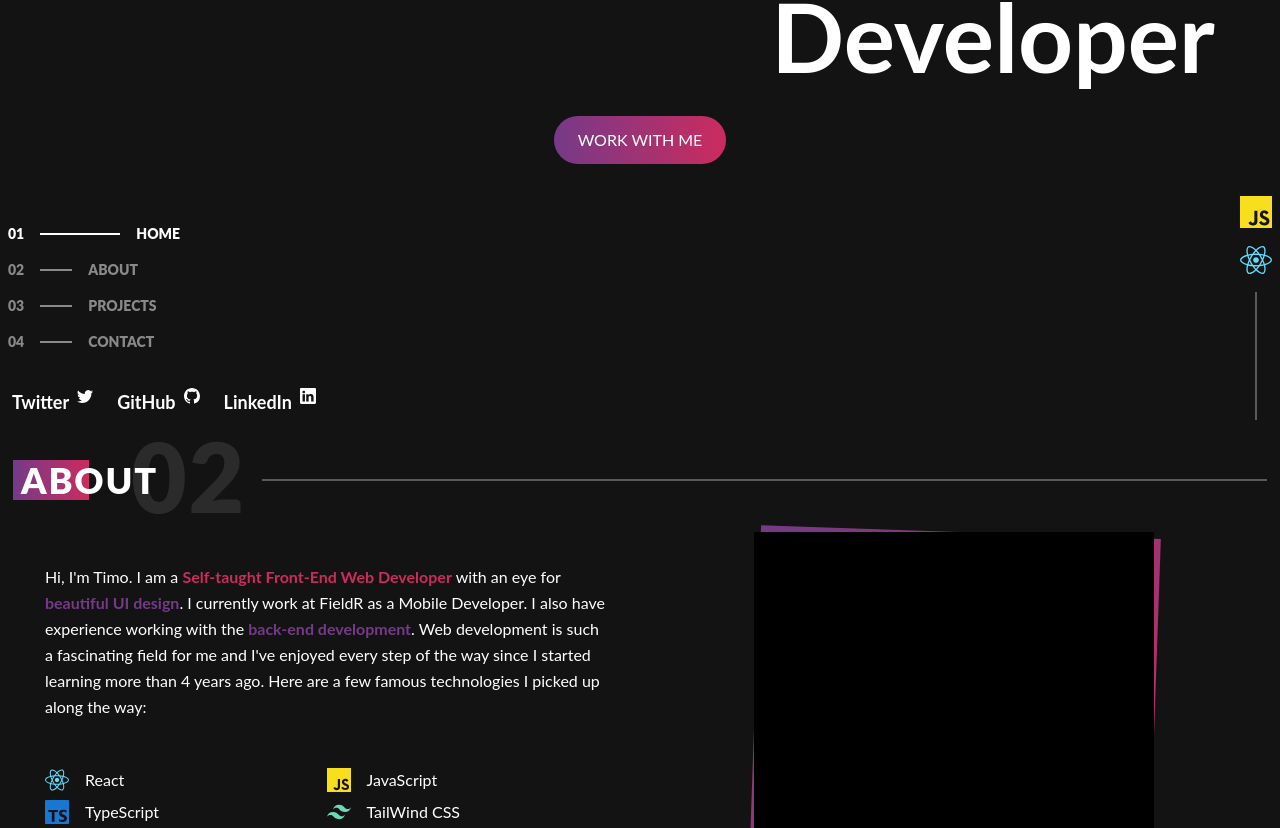
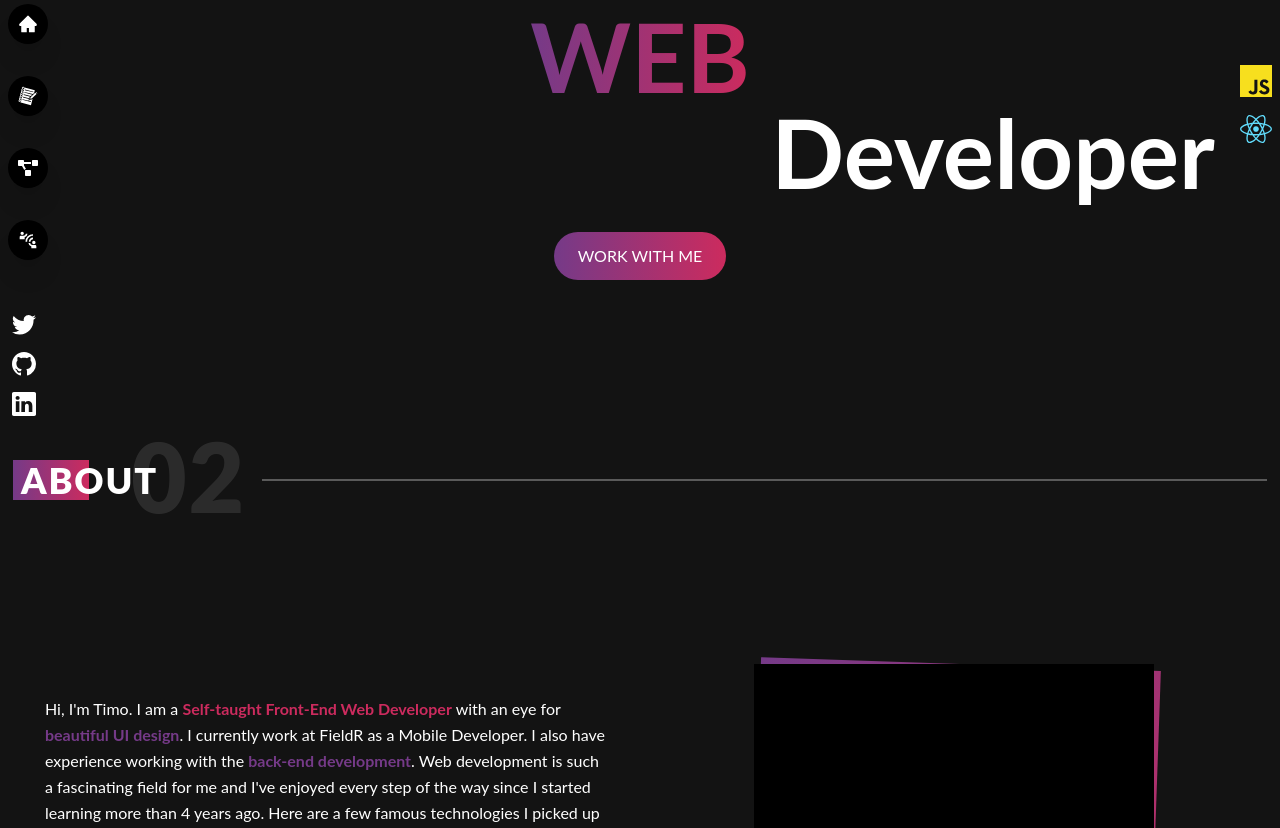
Before and after one commit to timo-tech19/my-portfolio-v2, a Next.js app: page / in a window 1280 px wide. Shown: the part 372-1200 px from the top of the page. Built offline with nearby package versions, Linux system fonts and the light colour scheme.

Commit message:
change nav menu

```diff
--- a/pages/components/Layout.tsx
+++ b/pages/components/Layout.tsx
@@ -4,7 +4,7 @@ import Navbar from './Navbar'
 
 const Layout: NextPage = ({ children }) => {
   return (
-    <div className="relative -z-50 mx-auto min-h-screen max-w-[1270px] bg-dark px-2">
+    <div className="relative mx-auto min-h-screen max-w-[1270px] bg-dark px-2">
       {children}
       <Navbar />
       <Logo />
--- a/pages/components/Logo.tsx
+++ b/pages/components/Logo.tsx
@@ -4,10 +4,9 @@ import { SiJavascript as JS } from 'react-icons/si'
 
 function Logo() {
   return (
-    <div className="fixed bottom-2 right-2 flex flex-col items-center">
+    <div className="fixed bottom-1/3 right-2 flex flex-col items-center">
       <JS className="mb-4 h-8 w-8 text-[#f7df1e] " />
       <FaReact className="mb-4 h-8 w-8 text-[#61DBFB]" />
-      <div className="h-32 border-l-2 border-l-white opacity-30" />
     </div>
   )
 }
--- a/pages/components/Navbar.tsx
+++ b/pages/components/Navbar.tsx
@@ -2,27 +2,35 @@ import Link from 'next/link'
 import { useRouter } from 'next/router'
 import React, { useState } from 'react'
 import { BsTwitter, BsGithub, BsLinkedin } from 'react-icons/bs'
+import { AiFillHome } from 'react-icons/ai'
+import { GiNotebook } from 'react-icons/gi'
+import { MdConnectWithoutContact } from 'react-icons/md'
+import { FaProjectDiagram } from 'react-icons/fa'
 
 const links = [
   {
     id: 0,
     title: 'Home',
     href: '/',
+    Icon: AiFillHome,
   },
   {
     id: 1,
     title: 'About',
-    href: '/about',
+    href: '#about',
+    Icon: GiNotebook,
   },
   {
     id: 2,
     title: 'Projects',
-    href: '/projects',
+    href: '#projects',
+    Icon: FaProjectDiagram,
   },
   {
     id: 3,
     title: 'Contact',
-    href: '/contact',
+    href: '#contact',
+    Icon: MdConnectWithoutContact,
   },
 ]
 
@@ -51,37 +59,50 @@ function Navbar() {
   const router = useRouter()
 
   return (
-    <div className="fixed bottom-2 left-2 -z-10">
+    <div className="fixed top-0 left-2 z-10 flex h-full flex-col items-start justify-end">
       <ul>
-        {links.map(({ title, href }, i) => (
-          <li key={i}>
+        {/* <li>
+          <Link href="#home">
+            <a>
+              <div
+                className={`group mb-8 flex h-12 w-12 cursor-pointer items-center justify-center overflow-hidden rounded-full bg-black shadow-xl transition-all duration-300 hover:w-24 hover:bg-primary`}
+              >
+                <AiFillHome className="text-xl text-white" />
+                <p className="ml-2 hidden duration-300 group-hover:block group-hover:opacity-100">
+                  Home
+                </p>
+              </div>
+            </a>
+          </Link>
+        </li> */}
+        {links.map(({ title, href, Icon }, i) => (
+          <li>
             <Link href={href}>
-              <div
-                className={`mb-4 flex cursor-pointer items-center text-sm font-black uppercase text-white transition-all ${
-                  router.pathname === href ? '' : 'opacity-50'
-                }`}
-              >
-                <span>{`0${i + 1}`}</span>
-                <span
-                  className={`mx-4 transition-all ${
-                    router.pathname === href ? 'w-20' : 'w-8'
-                  } border-t-2 border-t-white`}
-                />
-                <span>{title}</span>
-              </div>
+              <a>
+                <div
+                  className={`group mb-8 flex h-10 w-10 cursor-pointer items-center justify-center overflow-hidden rounded-full bg-black shadow-xl transition-all duration-300 hover:w-24 hover:bg-primary`}
+                >
+                  <Icon className="text-xl text-white" />
+                  <p className="ml-2 hidden duration-300 group-hover:block group-hover:opacity-100">
+                    {title}
+                  </p>
+                </div>
+              </a>
             </Link>
           </li>
         ))}
       </ul>
       {/* Socials */}
-      <ul className="mt-8 flex">
+      <ul className="mt-4 flex flex-col items-center justify-center">
         {socials.map(({ id, name, url, Icon }) => (
-          <li key={id} className="mr-4">
+          <li key={id}>
             <Link href={url}>
-              <div className="flex cursor-pointer p-1 text-lg font-bold text-white">
-                <span>{name}</span>
-                <Icon className="ml-2 h-4 w-4" />
-              </div>
+              <a target="_blank">
+                <div className="flex cursor-pointer p-1 text-lg font-bold text-white">
+                  {/* <span>{name}</span> */}
+                  <Icon className="mb-2 h-6 w-6" />
+                </div>
+              </a>
             </Link>
           </li>
         ))}
--- a/pages/components/Section.tsx
+++ b/pages/components/Section.tsx
@@ -4,11 +4,12 @@ interface Props {
   children?: React.ReactNode
   title: string
   num: string
+  id: string
 }
-function Section({ children, title, num }: Props) {
+function Section({ children, title, num, id }: Props) {
   console.log(num)
   return (
-    <section className="h-screen pt-8">
+    <section className="flex h-screen flex-col pt-8" id={id}>
       <div className="mb-8 flex items-center">
         <h3
           className={`relative px-2 text-4xl font-black uppercase tracking-wider`}
@@ -21,7 +22,7 @@ function Section({ children, title, num }: Props) {
         </h3>
         <div className="ml-24 grow border-t-2 border-t-white opacity-30" />
       </div>
-      {children}
+      <div className="flex grow items-center justify-center">{children}</div>
     </section>
   )
 }
--- a/pages/containers/About.tsx
+++ b/pages/containers/About.tsx
@@ -12,7 +12,7 @@ import Section from '../components/Section'
 function About() {
   return (
     <>
-      <Section title="About" num="02">
+      <Section title="About" num="02" id="#about">
         <div className="flex flex-col-reverse md:flex-row">
           <div className="mb-2 md:w-1/2">
             <p className="p-8 text-center leading-relaxed md:pr-8 md:text-left">
--- a/pages/containers/Contact.tsx
+++ b/pages/containers/Contact.tsx
@@ -5,7 +5,7 @@ import Section from '../components/Section'
 function Contact() {
   return (
     <>
-      <Section title="About" num="04">
+      <Section title="About" num="04" id="#contact">
         <div className="mx-auto mt-16 w-1/2 text-center ">
           <h2 className="mb-4 text-3xl font-black uppercase">
             Let's work together!
--- a/pages/containers/Hero.tsx
+++ b/pages/containers/Hero.tsx
@@ -25,7 +25,7 @@ function Hero() {
 
   return (
     <>
-      <header className="flex h-screen w-full flex-col pt-16">
+      <header className="flex h-screen w-full flex-col pt-16" id="#home">
         {/* Header line and name */}
         <div className="flex items-center justify-between">
           <div className="mr-8 grow">
@@ -45,7 +45,7 @@ function Hero() {
         </div>
 
         {/* Big title */}
-        <div className="mt-8">
+        <div className="flex grow flex-col justify-center">
           <motion.h2 className="mx-auto mt-12 flex w-11/12 flex-col text-center text-5xl font-bold text-white md:mt-8 md:text-8xl">
             <motion.span
               animate={titleLeft}
@@ -69,11 +69,10 @@ function Hero() {
               Developer
             </motion.span>
           </motion.h2>
-        </div>
-
-        <div className="mx-auto">
           <Link href="mailto:timoheman16@gmail.com">
+            <a className="mx-auto w-fit">
               <motion.button
+                onClick={() => console.log('clicked')}
                 animate={btn}
                 initial={{ y: -100, opacity: 0, scale: 0.6 }}
                 type="button"
@@ -81,6 +80,7 @@ function Hero() {
               >
                 Work With Me
               </motion.button>
+            </a>
           </Link>
         </div>
       </header>
--- a/pages/containers/Projects.tsx
+++ b/pages/containers/Projects.tsx
@@ -22,7 +22,7 @@ const projects = [
 function Projects() {
   return (
     <>
-      <Section title="Projects" num="03">
+      <Section title="Projects" num="03" id="#projects">
         <div className="flex">
           <div className="w-1/2">
             <p className="w-3/4">
```
Lines whose indentation alone changed are shown as unchanged.
